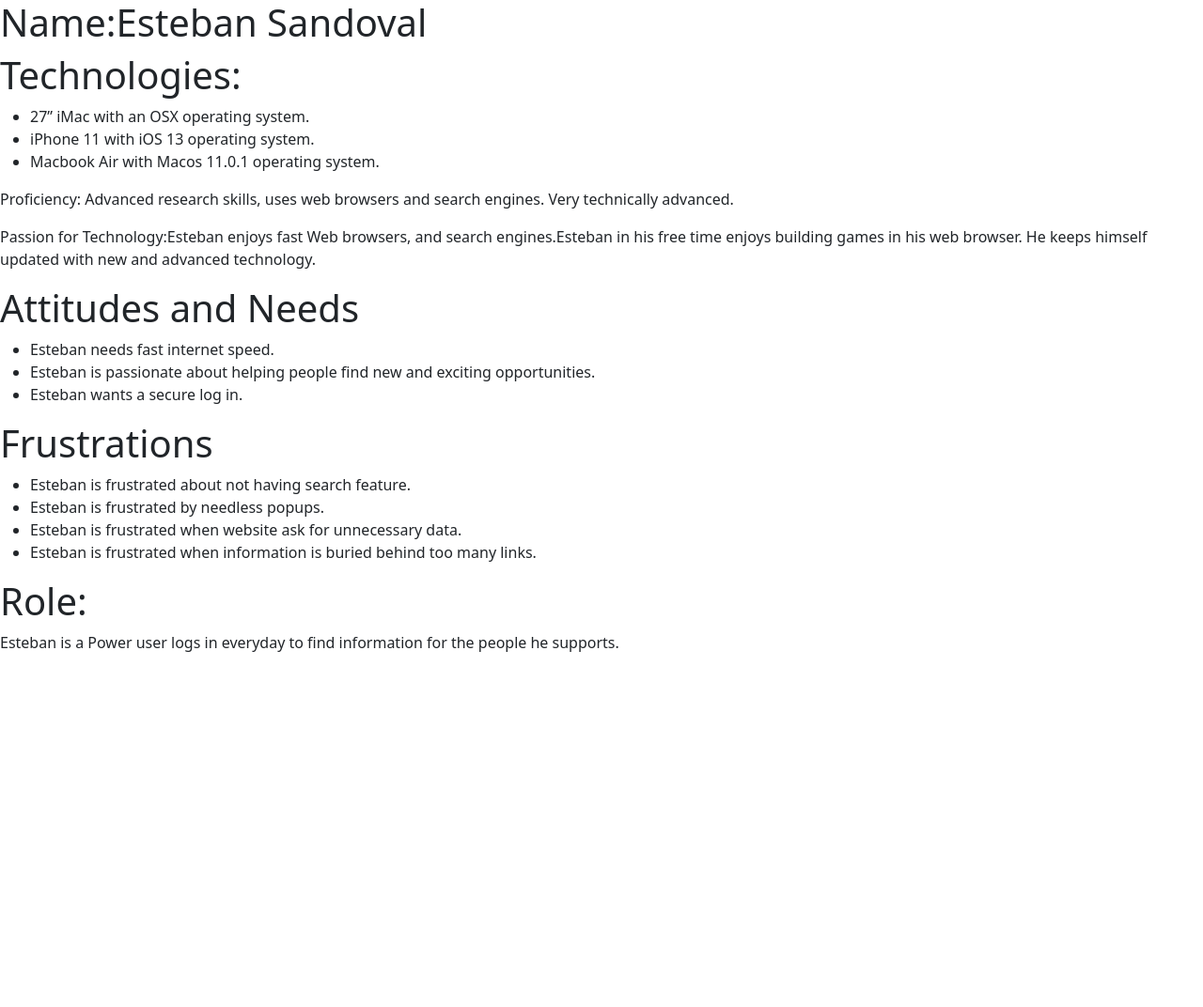
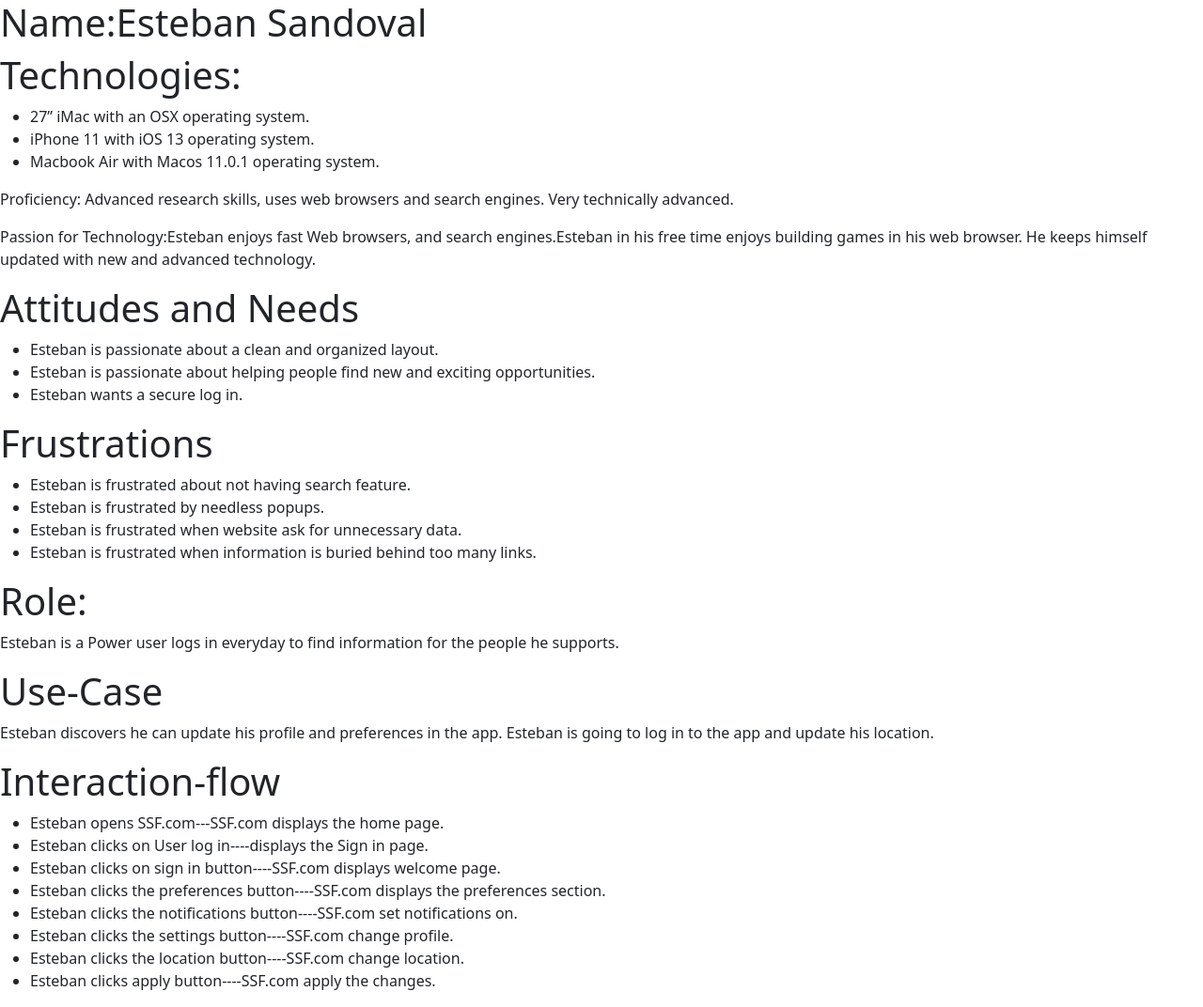
Before and after one commit to team-free-money/team-free-money-cs, a plain HTML site: page public_html/documentation/power-user.html in a window 1280 px wide. Shown: the whole page at 94% size. Before the commit the page ends 800 px from the top, so only its background shows below. Drawn offline with nearby package versions, Linux system fonts and the light colour scheme.

Commit message:
power persona  and interaction flow added

```diff
--- a/public_html/documentation/power-user.html
+++ b/public_html/documentation/power-user.html
@@ -6,72 +6,84 @@
     <meta name="viewport" content="width=device-width, initial-scale=1">
 
     <!-- Bootstrap CSS -->
-    <link href="https://cdn.jsdelivr.net/npm/bootstrap@5.0.2/dist/css/bootstrap.min.css" rel="stylesheet" integrity="sha384-EVSTQN3/azprG1Anm3QDgpJLIm9Nao0Yz1ztcQTwFspd3yD65VohhpuuCOmLASjC" crossorigin="anonymous">
+    <link href="https://cdn.jsdelivr.net/npm/bootstrap@5.0.2/dist/css/bootstrap.min.css" rel="stylesheet"
+          integrity="sha384-EVSTQN3/azprG1Anm3QDgpJLIm9Nao0Yz1ztcQTwFspd3yD65VohhpuuCOmLASjC" crossorigin="anonymous">
 
     <title>Power User</title>
 </head>
 <body>
 <h1>Name:Esteban Sandoval</h1>
+
 <section>
+
     <div>
 
         <h1>Technologies:</h1>
-<ul>
-    <li>
-        27” iMac with an OSX operating system.
-    </li>
-    <li>
-        iPhone 11 with iOS 13 operating system.
-    </li>
-    <li>
-   Macbook Air with Macos 11.0.1 operating system.
-    </li>
-</ul>
+        <ul>
+            <li>27” iMac with an OSX operating system.</li>
+            <li>iPhone 11 with iOS 13 operating system.</li>
+            <li>Macbook Air with Macos 11.0.1 operating system.</li>
+        </ul>
     </div>
 
     <div>
 
-      <p>Proficiency: Advanced research skills, uses web browsers and search engines. Very technically advanced.</p>
-        <p>Passion for Technology:Esteban enjoys fast Web browsers, and search engines.Esteban in his free time enjoys building games in his web browser. He keeps himself updated with new and advanced technology.</p>
+        <p>Proficiency: Advanced research skills, uses web browsers and search engines. Very technically advanced.</p>
+        <p>Passion for Technology:Esteban enjoys fast Web browsers, and search engines.Esteban in his free time enjoys
+            building games in his web browser. He keeps himself updated with new and advanced technology.</p>
     </div>
 </section>
 
 <H1>Attitudes and Needs</H1>
+
 <DIV>
     <ul>
-        <li>
-         Esteban needs fast internet speed.
-        </li>
-        <li>
-        Esteban is passionate about helping people find new and exciting opportunities.
-        </li>
-        <li>
-Esteban wants a secure log in.
-        </li>
+        <li>Esteban is passionate about a clean and organized layout.</li>
+        <li>Esteban is passionate about helping people find new and exciting opportunities.</li>
+        <li>Esteban wants a secure log in.</li>
     </ul>
 </DIV>
+
 <h1>Frustrations</h1>
 <ul>
-    <li>
-      Esteban is frustrated about not having search feature.
-    </li>
-    <li>
-Esteban is frustrated by needless popups.
-    </li>
-    <li>
-   Esteban is frustrated when website ask for unnecessary data.
-    </li>
-    <li>
-        Esteban is frustrated when information is buried behind too many links.
-    </li>
+    <li>Esteban is frustrated about not having search feature.</li>
+    <li>Esteban is frustrated by needless popups.</li>
+    <li>Esteban is frustrated when website ask for unnecessary data.</li>
+    <li>Esteban is frustrated when information is buried behind too many links.</li>
 </ul>
+
 <h1>
     Role:
 </h1>
 <p>
     Esteban is a Power user logs in everyday to find information for the people he supports.
 </p>
-<script src="https://cdn.jsdelivr.net/npm/bootstrap@5.0.2/dist/js/bootstrap.bundle.min.js" integrity="sha384-MrcW6ZMFYlzcLA8Nl+NtUVF0sA7MsXsP1UyJoMp4YLEuNSfAP+JcXn/tWtIaxVXM" crossorigin="anonymous"></script>
+
+<h1>Use-Case</h1>
+
+<p>Esteban discovers he can update his profile and preferences in the app. Esteban is going to log in to the app and update his location. </p>
+
+<h1>Interaction-flow</h1>
+
+
+<ul>
+    <li>Esteban opens SSF.com---SSF.com displays the home page.</li>
+    <li>Esteban clicks on User log in----displays the Sign in page.</li>
+    <li>Esteban clicks on sign in button----SSF.com displays welcome page.</li>
+    <li>Esteban clicks the preferences button----SSF.com displays the preferences section.</li>
+    <li>Esteban clicks the notifications button----SSF.com set notifications on.</li>
+    <li>Esteban clicks the settings button----SSF.com change profile.</li>
+    <li>Esteban clicks the location button----SSF.com change location.</li>
+    <li>Esteban clicks apply button----SSF.com apply the changes.</li>
+</ul>
+
+
+
+
+
+<script src="https://cdn.jsdelivr.net/npm/bootstrap@5.0.2/dist/js/bootstrap.bundle.min.js"
+        integrity="sha384-MrcW6ZMFYlzcLA8Nl+NtUVF0sA7MsXsP1UyJoMp4YLEuNSfAP+JcXn/tWtIaxVXM"
+        crossorigin="anonymous"></script>
 
 </body>
 </html>
```
